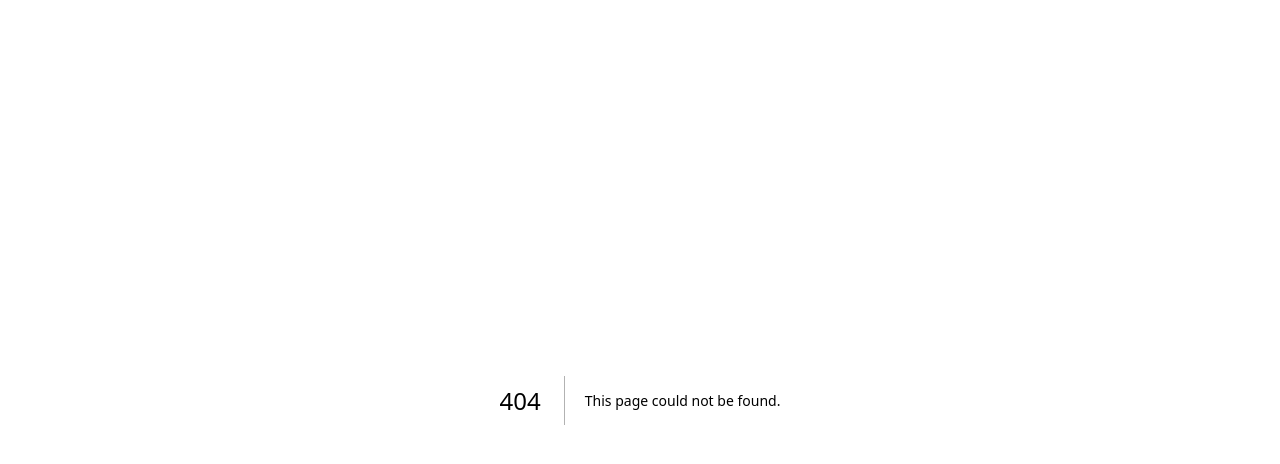
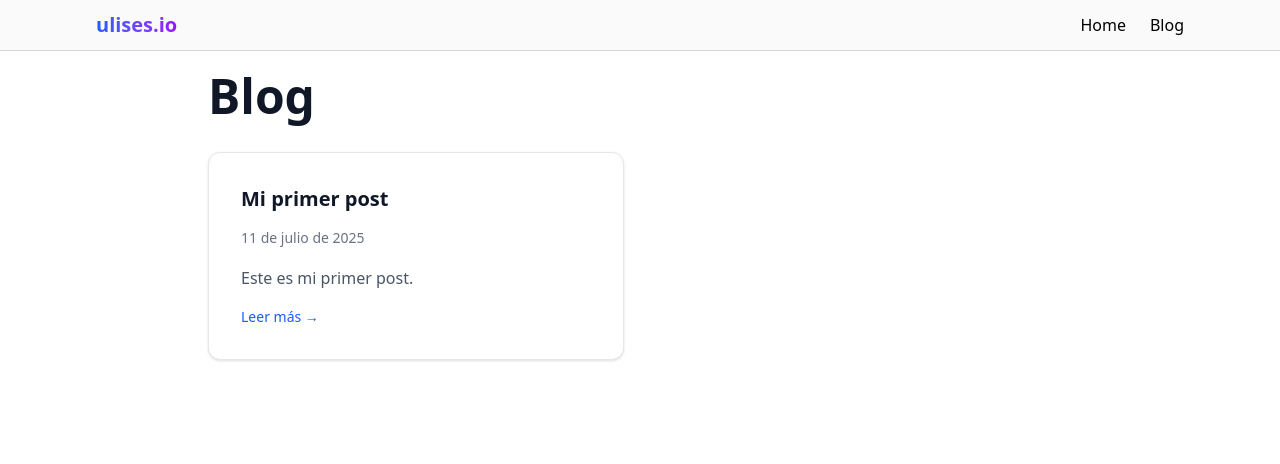
Before and after one commit to UlisesC12/ulises-io, a Next.js app: page /blog in a window 1280 px wide. Before the commit this address had no page. Shown: the top 464 px of the page. Built offline with nearby package versions, Linux system fonts and the light colour scheme.

Commit message:
FEAT: Add layout.js and page.js with their proper style and showing the header (navbar)

```diff
--- /dev/null
+++ b/src/app/blog/layout.js
@@ -0,0 +1,12 @@
+import Header from '../../components/layout/header';
+
+export default function BlogLayout({ children }) {
+  return (
+    <>
+      <Header />
+      <main className="pt-18"> {/* pt-20 para compensar el header fixed */}
+        {children}
+      </main>
+    </>
+  );
+}
--- /dev/null
+++ b/src/app/blog/page.js
@@ -0,0 +1,25 @@
+// src/app/blog/page.js
+import { getAllPostsData } from '../../../lib/posts';
+import PostCard from '@/components/blog/postCard';
+
+export default function BlogPage() {
+  const posts = getAllPostsData();
+
+  return (
+    <div className="max-w-4xl mx-auto px-4 pb-8">
+      <h1 className="text-5xl font-bold text-gray-900 mb-8">Blog</h1>
+
+      {posts.length > 0 ? (
+        <div className="grid gap-8 md:grid-cols-2">
+          {posts.map(post => (
+            <PostCard key={post.slug} post={post} />
+          ))}
+        </div>
+      ) : (
+        <div className="text-center py-12">
+          <p className="text-gray-500 text-lg">No hay posts publicados aún.</p>
+        </div>
+      )}
+    </div>
+  );
+}
--- /dev/null
+++ b/src/components/blog/postCard.js
@@ -0,0 +1,33 @@
+// src/components/blog/PostCard.js
+import Link from 'next/link';
+
+export default function PostCard({ post }) {
+  return (
+    <article className="group">
+      <Link href={`/blog/${post.slug}`} className="block">
+        <div className="bg-white border border-gray-200 rounded-xl p-8 shadow-sm hover:shadow-lg transition-all duration-300 group-hover:border-gray-300">
+          <h3 className="text-xl font-semibold text-gray-900 mb-3 group-hover:text-blue-600 transition-colors">
+            {post.frontMatter.title}
+          </h3>
+          {post.frontMatter.date && (
+            <time className="text-sm text-gray-500 font-medium">
+              {new Date(post.frontMatter.date).toLocaleDateString('es-ES', {
+                year: 'numeric',
+                month: 'long',
+                day: 'numeric'
+              })}
+            </time>
+          )}
+          {post.frontMatter.excerpt && (
+            <p className="text-gray-600 mt-4 leading-relaxed">
+              {post.frontMatter.excerpt}
+            </p>
+          )}
+          <div className="mt-4 text-blue-600 font-medium text-sm group-hover:text-blue-700 transition-colors">
+            Leer más →
+          </div>
+        </div>
+      </Link>
+    </article>
+  );
+}
--- a/src/components/common/latestPosts.js
+++ b/src/components/common/latestPosts.js
@@ -1,5 +1,5 @@
 import { getAllPostsData } from "../../../lib/posts";
-import Link from 'next/link';
+import PostCard from "../blog/postCard";
 import { FcNext } from "react-icons/fc";
 
 export default function LatestPosts() {
@@ -7,7 +7,6 @@ export default function LatestPosts() {
 
   return (
     <section className="mb-16">
-      {/* Latest Posts Section */}
       <h2 className="text-3xl font-bold text-gray-900 mb-8 flex items-center gap-2">
         <FcNext />
         Últimos posts
@@ -15,32 +14,7 @@ export default function LatestPosts() {
       {posts.length > 0 ? (
         <div className="grid gap-6 md:grid-cols-2">
           {posts.map(post => (
-            <article key={post.slug} className="group">
-              <Link href={`/blog/${post.slug}`} className="block">
-                <div className="bg-white border border-gray-200 rounded-xl p-8 shadow-sm hover:shadow-lg transition-all duration-300 group-hover:border-gray-300">
-                  <h3 className="text-xl font-semibold text-gray-900 mb-3 group-hover:text-blue-600 transition-colors">
-                    {post.frontMatter.title}
-                  </h3>
-                  {post.frontMatter.date && (
-                    <time className="text-sm text-gray-500 font-medium">
-                      {new Date(post.frontMatter.date).toLocaleDateString('es-ES', {
-                        year: 'numeric',
-                        month: 'long',
-                        day: 'numeric'
-                      })}
-                    </time>
-                  )}
-                  {post.frontMatter.excerpt && (
-                    <p className="text-gray-600 mt-4 leading-relaxed">
-                      {post.frontMatter.excerpt}
-                    </p>
-                  )}
-                  <div className="mt-4 text-blue-600 font-medium text-sm group-hover:text-blue-700 transition-colors">
-                    Leer más →
-                  </div>
-                </div>
-              </Link>
-            </article>
+            <PostCard key={post.slug} post={post} />
           ))}
         </div>
       ) : (
--- a/src/components/layout/header.js
+++ b/src/components/layout/header.js
@@ -4,10 +4,6 @@ const LINKS = [
   {
     label: 'Home',
     href: '/'
-  },
-  {
-    label: 'About',
-    href: '/about'
   },
   {
     label: 'Blog',
@@ -18,9 +14,11 @@ const LINKS = [
 export default function Header() {
   return (
     <header className="flex flex-row justify-between items-center bg-zinc-50 px-24 py-3 mb-4 border-b border-zinc-300 fixed w-full">
-      <span className="text-xl font-bold bg-gradient-to-r from-blue-600 to-purple-600 bg-clip-text text-transparent leading-tight">
-        ulises.io
-      </span>
+      <Link href="/">
+        <span className="text-xl font-bold bg-gradient-to-r from-blue-600 to-purple-600 bg-clip-text text-transparent leading-tight">
+          ulises.io
+        </span>
+      </Link>
 
       <nav className="flex items-center space-x-6">
         {LINKS.map((link) => (
```
